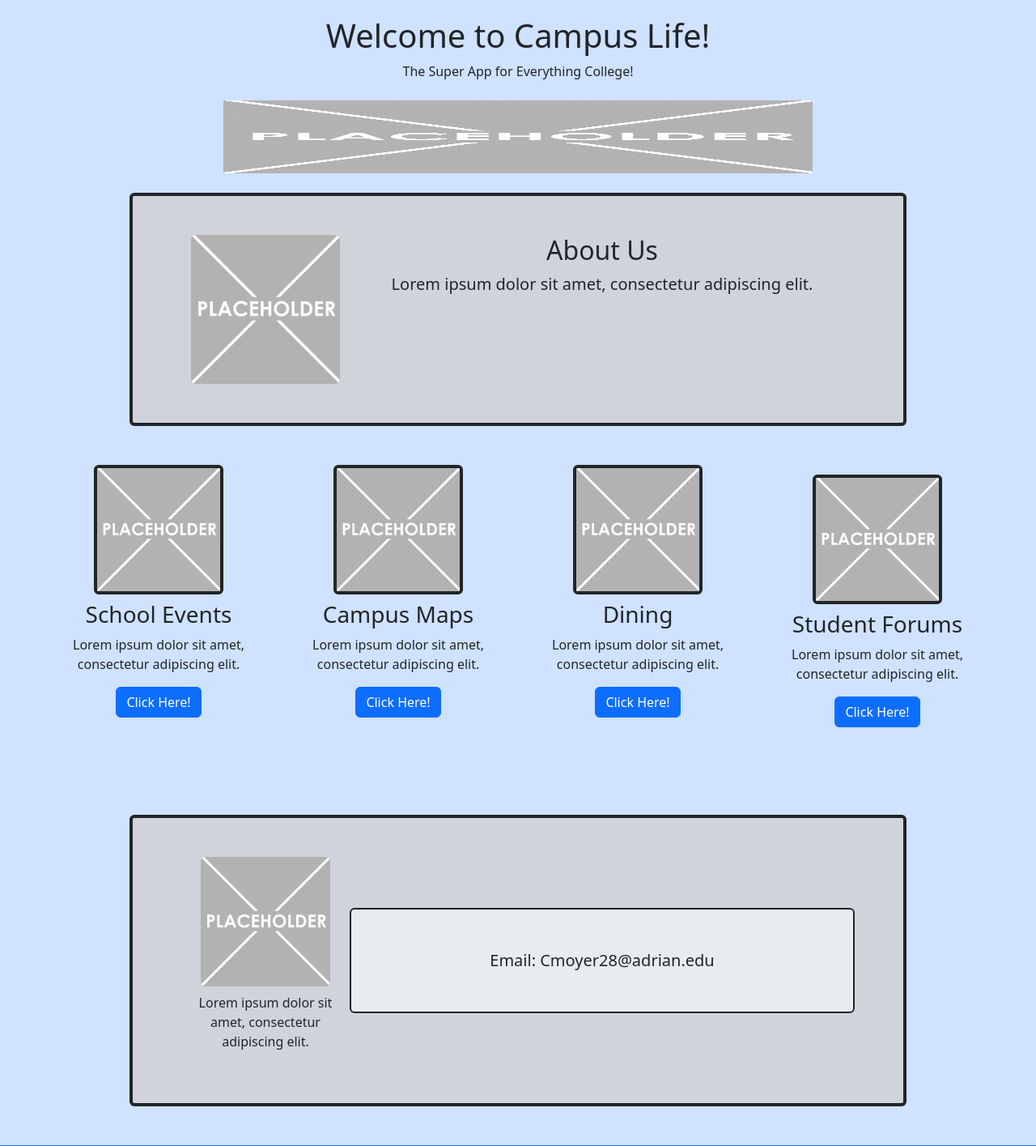
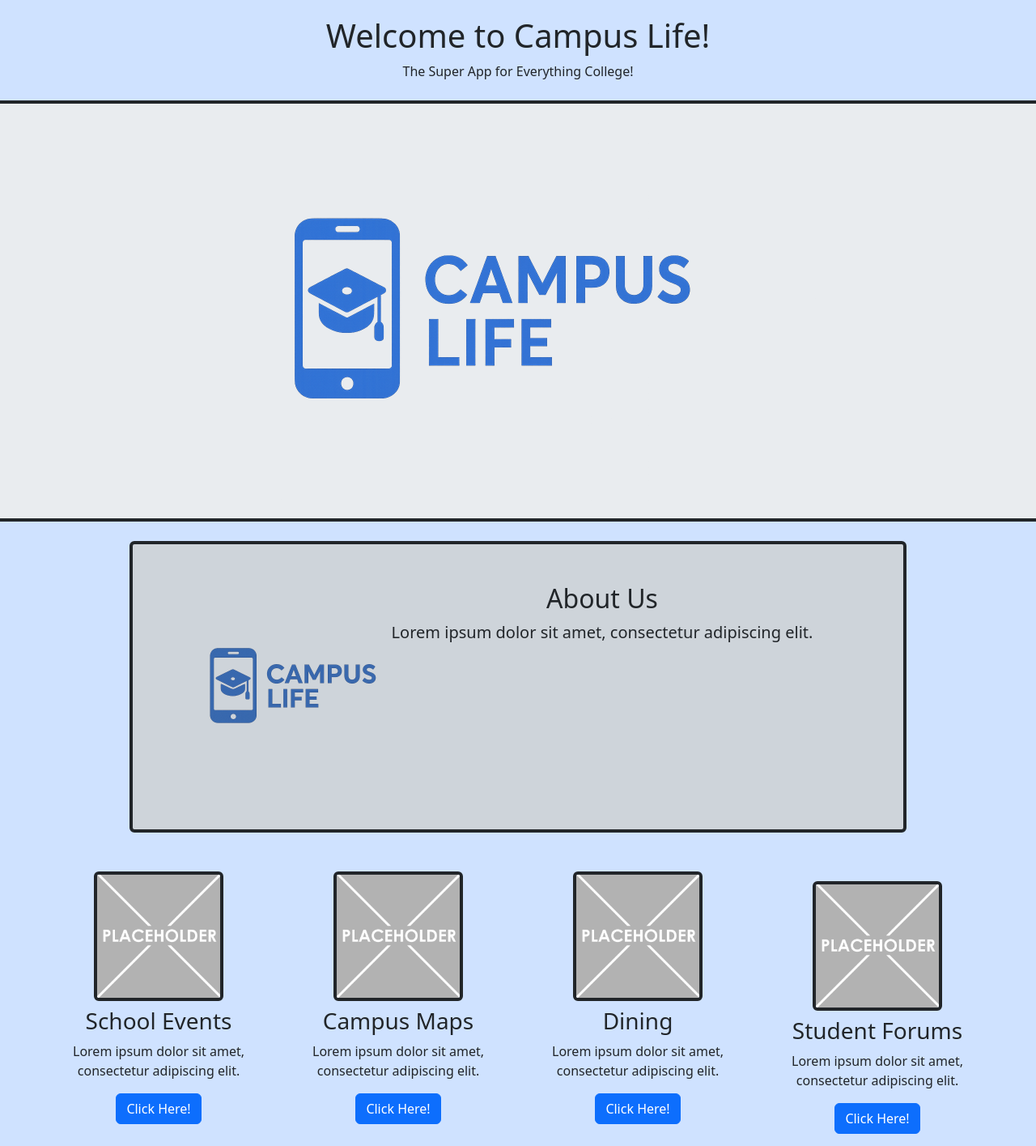
Before and after one commit to Cmoy-adrian/campus_super_app, a plain HTML site: page index.html in a window 1280 px wide. Shown: the part 60-1475 px from the top of the page at 81% size. Drawn offline with nearby package versions, Linux system fonts and the light colour scheme.

Commit message:
Added (some) images

```diff
--- a/index.html
+++ b/index.html
@@ -44,17 +44,19 @@
         </nav>
 
         <!--Home page greeting-->
-        <div class="text-center mb-4 mt-4">
+        <div class="text-center mt-4">
             <h1>Welcome to Campus Life!</h1>
             <p>The Super App for Everything College!</p>
         </div>
 
         <!--Banner Image-->
-        <img src="./imgs/placeholder.png"
-            alt="Banner"
-            width="728"
-            height="90"
-            class="d-block mx-auto my-4">
+        <div class="bg-body-secondary border-top border-bottom border-dark border-4 my-4">
+            <img src="./imgs/csla_logo_banner.png"
+            alt="Banner of App Logo"
+            width="768"
+            height="512"
+            class=" d-block mx-auto">
+        </div>
     </header>
 
     <main>
@@ -64,9 +66,11 @@
                     <div class="row mx-5 align-items-start">
                         <!--LEFT: Image-->
                         <div class="text-center col-md-3">
-                            <img src="./imgs/placeholder.png"
-                            alt="placeholder"
-                            class="img-fluid rounded">
+                            <img src="./imgs/clsa_logo.png"
+                            alt="Application Logo"
+                            width="256"
+                            height="256"
+                            class="rounded">
                         </div>
 
                         <!--RIGHT: Title + Paragraph-->
@@ -158,16 +162,18 @@
             <div class="container w-75 border border-dark border-4 rounded bg-dark-subtle py-5">
                 <div class="row mx-5 align-items-start">
                     <div class="col-md-3 m-auto text-center">
-                        <img src="./imgs/placeholder.png"
-                        alt = placeholder
-                        width="160"
-                        height="160"
-                        class="img-fluid rounded"
+                        <img src="./imgs/self-portrait.JPG"
+                        alt = "self portrait"
+                        class="img-fluid rounded border border-dark border-4"
                         >
-                        <p class="mt-2">Lorem ipsum dolor sit amet, consectetur adipiscing elit.</p>
+                        <h3 class="mt-2 fs-5">Reach Out!</h3>
+                        <p class="">Feel free to contact me!</p>
                     </div>
-                    <div class="col-md-9 m-auto container border border-dark border-2 rounded bg-body-secondary py-5">
-                        <p class="fs-5 text-center m-auto">Email: Cmoyer28@adrian.edu</p>
+                    <div class="col-md-9 m-auto container">
+                        <h3 class="fs-2 text-center mb-4">Contacts</h3>
+                        <div class="border border-dark border-2 rounded bg-body-secondary py-5">
+                            <p class="fs-5 text-center m-auto">Email: Cmoyer28@adrian.edu</p>
+                        </div>
                     </div>
                 </div>
             </div>
```
